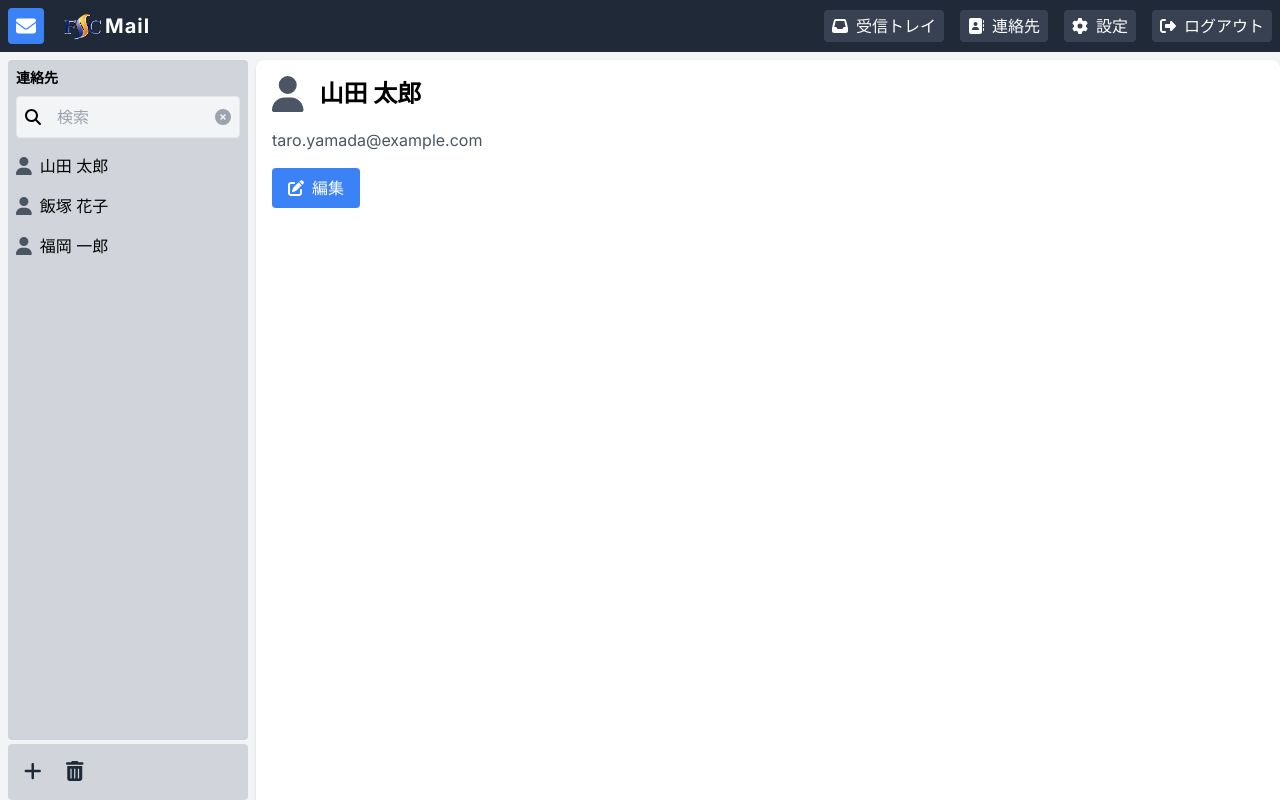
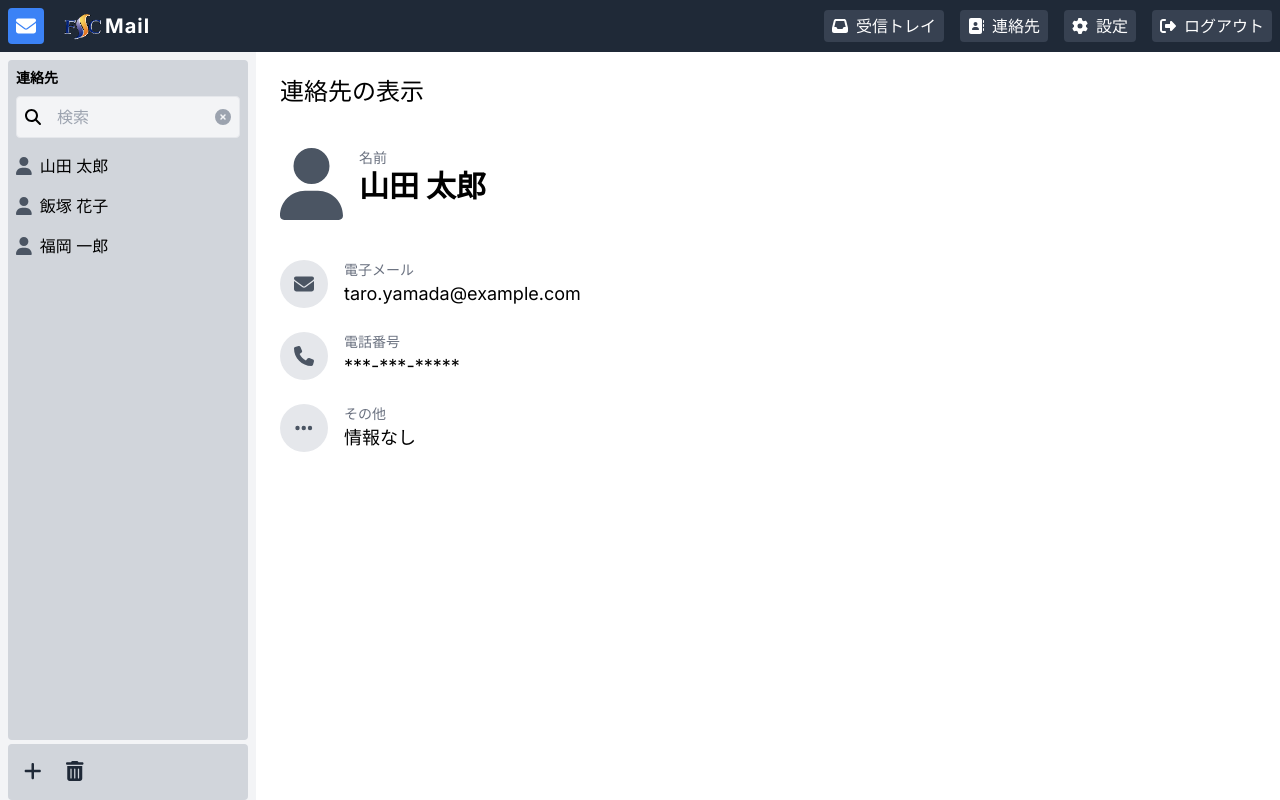
Before and after one commit to kuwa124/mail-practice, a Next.js app: page /adress in a window 1280 px wide. Both pictures are taken after a click on the item "山田 太郎". Built offline with nearby package versions, Linux system fonts and the light colour scheme.

Commit message:
♻️ 連絡先の表示レイアウト修正

```diff
--- a/src/app/adress/EditContact/index.tsx
+++ b/src/app/adress/EditContact/index.tsx
@@ -1,44 +1,59 @@
 'use client'; // クライアントサイドでの実行を明示
 
-// Reactと必要なフックをインポート
-import React, { useState, useEffect } from 'react';
+// 必要なモジュールとコンポーネントのインポート
+import React, { useState, useEffect } from 'react'; // Reactと必要なフックをインポート
+import useContacts from '@/components/Contact/useContacts'; // カスタム連絡先フックをインポート
+import {
+  faUser,
+  faEnvelope,
+  faPhone,
+  faEllipsisH,
+} from '@fortawesome/free-solid-svg-icons'; // 必要なアイコンをインポート
+import { FontAwesomeIcon } from '@fortawesome/react-fontawesome'; // FontAwesomeアイコンコンポーネントをインポート
+import { useEmailContext } from '@/app/contexts/EmailContext'; // EmailContextのカスタムフックをインポート
+import { Mail } from '@/app/shared/constants'; // Mail型をインポート
 
-// カスタムフックとアイコンをインポート
-import useContacts from '@/components/Contact/useContacts';
-import { faUser, faEdit } from '@fortawesome/free-solid-svg-icons';
-import { FontAwesomeIcon } from '@fortawesome/react-fontawesome';
-
-// EmailContextのカスタムフックをインポート
-import { useEmailContext } from '@/app/contexts/EmailContext';
-
-// Mail型をインポート（useContacts.tsで定義されているものと同じ）
-import { Mail } from '@/app/shared/constants';
+// 連絡先の型定義を拡張（電話番号とその他の情報を追加）
+type ExtendedMail = Mail & {
+  phone: string; // 電話番号フィールド
+  other: string; // その他の情報フィールド
+};
 
 // EditContactコンポーネントの定義
-export function EditContact() {
+export function EditContact(): JSX.Element {
   // EmailContextから選択されたメールアドレスを取得
   const { selectedEmail } = useEmailContext();
 
-  // カスタムフックから必要な情報を取得
+  // カスタムフックから連絡先一覧を取得
   const { filteredContacts } = useContacts();
 
-  // 編集対象の連絡先を状態として管理（Mail型を使用）
-  const [selectedContact, setSelectedContact] = useState<Mail | null>(null);
+  // 編集対象の連絡先を状態として管理（初期値はnull）
+  const [selectedContact, setSelectedContact] = useState<ExtendedMail | null>(
+    null
+  );
 
-  // 選択されたメールアドレスが変更されたときに連絡先を更新
+  // 選択されたメールアドレスが変更されたときに連絡先を更新するeffect
   useEffect(() => {
     // filteredContactsから選択された連絡先を探す
     const contact = filteredContacts.find(
       (c: Mail) => c.email === selectedEmail
-    );
+    ) as ExtendedMail | undefined;
+
+    // 連絡先が見つかった場合、電話番号とその他の情報を追加
+    if (contact) {
+      contact.phone = '***-***-*****'; // ダミーの電話番号を設定
+      contact.other = ''; // その他の情報を空欄に設定
+    }
+
+    // 選択された連絡先を状態にセット
     setSelectedContact(contact || null);
   }, [selectedEmail, filteredContacts]);
 
   // 選択された連絡先がない場合のメッセージ表示
   if (!selectedContact) {
     return (
-      // 親要素の高さいっぱいに広げ、中央揃えにする
-      <div className='h-full flex items-center justify-center text-gray-500'>
+      // 全画面に広げ、中央揃えでメッセージを表示
+      <div className='h-full w-full flex items-center justify-center text-gray-500'>
         連絡先を選択するとここに表示されます。
       </div>
     );
@@ -46,28 +61,74 @@ export function EditContact() {
 
   // 選択された連絡先がある場合の表示
   return (
-    // 親要素の高さいっぱいに広げ、スクロール可能にし、下部にパディングを追加
-    <div className='h-full space-y-4 my-2 bg-white rounded-lg shadow overflow-auto pb-4 p-4'>
-      {/* アイコンと名前を横並びに配置 */}
-      <div className='flex items-center space-x-4'>
-        {/* ユーザーアイコン */}
+    // コンテナ要素：全画面に広げ、内容を中央に配置
+    <div className='h-full w-full flex flex-col p-6 bg-white'>
+      {/* ヘッダー部分 */}
+      <div className='w-full pb-10 text-2xl font-light'>連絡先の表示</div>
+
+      {/* ユーザーアイコンと名前のセクション */}
+      <div className='flex items-start mb-10'>
+        {/* ユーザーアイコン（左寄せに変更） */}
         <FontAwesomeIcon
           icon={faUser}
-          className='text-4xl text-gray-600' /* アイコンのサイズと色を設定 */
+          className='text-7xl text-gray-600 mr-4' // アイコンのサイズと色を設定し、右側にマージンを追加
         />
-        {/* 名前を表示 */}
-        <h2 className='text-2xl font-bold'>{selectedContact.name}</h2>
+        {/* 名前のセクション */}
+        <div>
+          {/* "名前"ラベル */}
+          <div className='text-sm text-gray-500'>名前</div>
+          {/* 名前を表示 */}
+          <h2 className='text-3xl font-bold'>{selectedContact.name}</h2>
+        </div>
       </div>
 
-      {/* メールアドレスを表示 */}
-      <div className='text-gray-600'>{selectedContact.email}</div>
+      {/* 連絡先情報のセクション */}
+      <div className='w-full max-w-md space-y-6'>
+        {/* メールアドレスの行 */}
+        <div className='flex items-center'>
+          {/* メールアイコン */}
+          <div className='w-12 h-12 bg-gray-200 rounded-full flex items-center justify-center mr-4'>
+            <FontAwesomeIcon
+              icon={faEnvelope}
+              className='text-xl text-gray-600'
+            />
+          </div>
+          {/* メールアドレスの情報 */}
+          <div>
+            <div className='text-sm text-gray-500'>電子メール</div>
+            <div className='text-lg'>{selectedContact.email}</div>
+          </div>
+        </div>
 
-      {/* 編集ボタン */}
-      {/* ボタンのスタイルを設定し、ホバー時の効果を追加 */}
-      <button className='mt-4 flex items-center space-x-2 bg-blue-500 text-white px-4 py-2 rounded hover:bg-blue-600 transition-colors'>
-        <FontAwesomeIcon icon={faEdit} /* 編集アイコン */ />
-        <span>編集</span>
-      </button>
+        {/* 電話番号の行 */}
+        <div className='flex items-center'>
+          {/* 電話アイコン */}
+          <div className='w-12 h-12 bg-gray-200 rounded-full flex items-center justify-center mr-4'>
+            <FontAwesomeIcon icon={faPhone} className='text-xl text-gray-600' />
+          </div>
+          {/* 電話番号の情報 */}
+          <div>
+            <div className='text-sm text-gray-500'>電話番号</div>
+            <div className='text-lg'>{selectedContact.phone}</div>
+          </div>
+        </div>
+
+        {/* その他の情報の行 */}
+        <div className='flex items-center'>
+          {/* その他のアイコン */}
+          <div className='w-12 h-12 bg-gray-200 rounded-full flex items-center justify-center mr-4'>
+            <FontAwesomeIcon
+              icon={faEllipsisH}
+              className='text-xl text-gray-600'
+            />
+          </div>
+          {/* その他の情報 */}
+          <div>
+            <div className='text-sm text-gray-500'>その他</div>
+            <div className='text-lg'>{selectedContact.other || '情報なし'}</div>
+          </div>
+        </div>
+      </div>
     </div>
   );
 }
```
